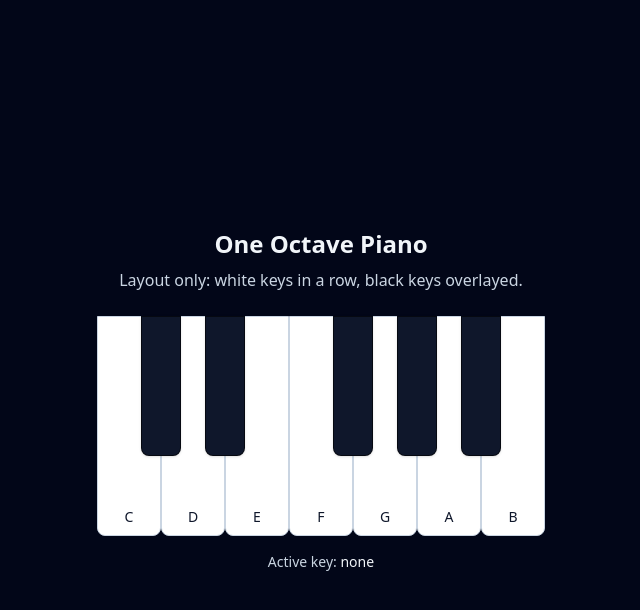
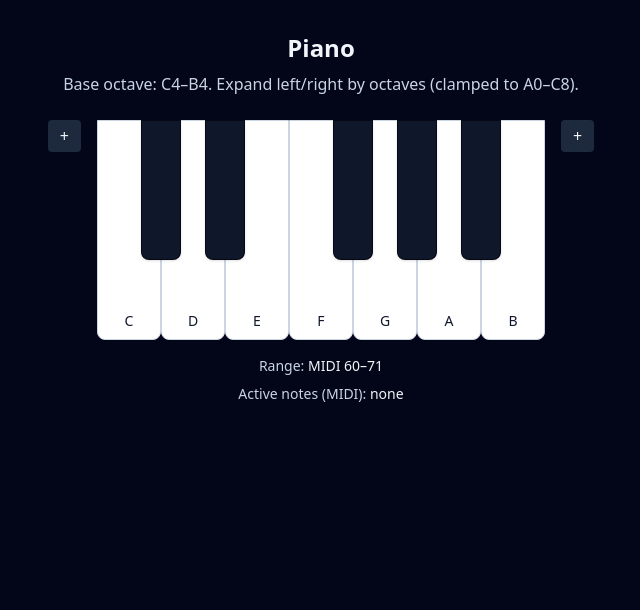
Before and after one commit to graysonrucker/chordcompute, a React (Vite) app in the folder client/: page / in a window 1280 px wide. Shown: the top 610 px of the page, without its empty margins (319-959 px from the left). Built offline with nearby package versions, Linux system fonts and the light colour scheme.

Commit message:
Piano can now expand to full 88-key range **needs adjustments**

```diff
--- a/client/src/App.jsx
+++ b/client/src/App.jsx
@@ -1,22 +1,159 @@
-import { useState } from "react";
+import { useMemo, useState } from "react";
 import Piano from "./components/Piano";
 
+//**REFACTOR THIS**//
+
+const MIDI_MIN = 21;   // A0
+const MIDI_MAX = 108;  // C8
+const BASE_START = 60; // C4
+const BASE_END = 71;   // B4
+
 export default function App() {
-  const [active, setActive] = useState(null);
+  const [activeNotes, setActiveNotes] = useState([]); // MIDI numbers
+  const [leftOctaves, setLeftOctaves] = useState(0);
+  const [rightOctaves, setRightOctaves] = useState(0);
+
+  // Maximum expansions allowed before we'd exceed the 88-key window
+  const maxLeftOctaves = useMemo(
+    () => Math.ceil((BASE_START - MIDI_MIN) / 12),
+    []
+  );
+  const maxRightOctaves = useMemo(
+    () => Math.ceil((MIDI_MAX - BASE_END) / 12),
+    []
+  );
+
+  // Compute visible range, clamped to the real piano
+  const unclampedStart = BASE_START - 12 * leftOctaves;
+  const unclampedEnd = BASE_END + 12 * rightOctaves;
+
+  const startMidi = Math.max(MIDI_MIN, unclampedStart);
+  const endMidi = Math.min(MIDI_MAX, unclampedEnd);
+
+  function clampSelectionsToRange(lo, hi) {
+    setActiveNotes((prev) => prev.filter((m) => m >= lo && m <= hi));
+  }
+
+  function addLeft() {
+    setLeftOctaves((v) => Math.min(maxLeftOctaves, v + 1));
+  }
+
+  function removeLeft() {
+    setLeftOctaves((v) => {
+      const next = Math.max(0, v - 1);
+
+      // compute NEXT range after removing
+      const nextUnclampedStart = BASE_START - 12 * next;
+      const nextStart = Math.max(MIDI_MIN, nextUnclampedStart);
+      const nextEnd = Math.min(MIDI_MAX, BASE_END + 12 * rightOctaves);
+
+      clampSelectionsToRange(nextStart, nextEnd);
+      return next;
+    });
+  }
+
+  function addRight() {
+    setRightOctaves((v) => Math.min(maxRightOctaves, v + 1));
+  }
+
+  function removeRight() {
+    setRightOctaves((v) => {
+      const next = Math.max(0, v - 1);
+
+      // compute NEXT range after removing
+      const nextStart = Math.max(MIDI_MIN, BASE_START - 12 * leftOctaves);
+      const nextUnclampedEnd = BASE_END + 12 * next;
+      const nextEnd = Math.min(MIDI_MAX, nextUnclampedEnd);
+
+      clampSelectionsToRange(nextStart, nextEnd);
+      return next;
+    });
+  }
+
+  const canAddLeft = leftOctaves < maxLeftOctaves;
+  const canAddRight = rightOctaves < maxRightOctaves;
 
   return (
-    <div className="min-h-screen bg-slate-950 text-slate-100 flex flex-col items-center justify-center p-8">
-      <h1 className="text-2xl font-semibold">One Octave Piano</h1>
+    <div className="min-h-screen bg-slate-950 text-slate-100 flex flex-col items-center p-8">
+      <h1 className="text-2xl font-semibold">Piano</h1>
       <p className="mt-2 text-slate-300">
-        Layout only: white keys in a row, black keys overlayed.
+        Base octave: C4–B4. Expand left/right by octaves (clamped to A0–C8).
       </p>
 
-      <div className="mt-6">
-        <Piano active={active} setActive={setActive} />
+      <div className="mt-6 flex items-start gap-4">
+        {/* LEFT controls */}
+        <div className="flex flex-col items-center">
+          <button
+            onClick={addLeft}
+            disabled={!canAddLeft}
+            className={[
+              "px-3 py-1 rounded bg-slate-800 hover:bg-slate-700",
+              "disabled:opacity-40 disabled:cursor-not-allowed",
+            ].join(" ")}
+            title="Add an octave on the left"
+          >
+            +
+          </button>
+
+          {leftOctaves > 0 && (
+            <button
+              onClick={removeLeft}
+              className="mt-2 px-3 py-1 rounded bg-slate-800 hover:bg-slate-700"
+              title="Remove an octave from the left"
+            >
+              −
+            </button>
+          )}
+        </div>
+
+        {/* PIANO (wrap in overflow-x-auto when it gets wide) */}
+        <div className="max-w-full overflow-x-auto">
+          <Piano
+            activeNotes={activeNotes}
+            setActiveNotes={setActiveNotes}
+            startMidi={startMidi}
+            endMidi={endMidi}
+          />
+        </div>
+
+        {/* RIGHT controls */}
+        <div className="flex flex-col items-center">
+          <button
+            onClick={addRight}
+            disabled={!canAddRight}
+            className={[
+              "px-3 py-1 rounded bg-slate-800 hover:bg-slate-700",
+              "disabled:opacity-40 disabled:cursor-not-allowed",
+            ].join(" ")}
+            title="Add an octave on the right"
+          >
+            +
+          </button>
+
+          {rightOctaves > 0 && (
+            <button
+              onClick={removeRight}
+              className="mt-2 px-3 py-1 rounded bg-slate-800 hover:bg-slate-700"
+              title="Remove an octave from the right"
+            >
+              −
+            </button>
+          )}
+        </div>
       </div>
 
       <div className="mt-4 text-sm text-slate-300">
-        Active key: <span className="text-slate-100">{active ?? "none"}</span>
+        Range:{" "}
+        <span className="text-slate-100">
+          MIDI {startMidi}–{endMidi}
+        </span>
+      </div>
+
+      <div className="mt-2 text-sm text-slate-300">
+        Active notes (MIDI):{" "}
+        <span className="text-slate-100">
+          {activeNotes.length ? activeNotes.join(", ") : "none"}
+        </span>
       </div>
     </div>
   );
--- a/client/src/components/Piano.jsx
+++ b/client/src/components/Piano.jsx
@@ -1,49 +1,101 @@
-export default function Piano({ active, setActive }) {
-  const whiteKeys = ["C", "D", "E", "F", "G", "A", "B"];
+const NOTE_NAMES = ["C", "C#", "D", "D#", "E", "F", "F#", "G", "G#", "A", "A#", "B"];
 
-  const blackKeys = [
-    { name: "C#", between: "C" },
-    { name: "D#", between: "D" },
-    { name: "F#", between: "F" },
-    { name: "G#", between: "G" },
-    { name: "A#", between: "A" },
-  ];
+function pcName(midi) {
+  const pc = ((midi % 12) + 12) % 12;
+  return NOTE_NAMES[pc];
+}
 
+function isWhitePc(pc) {
+  return pc === 0 || pc === 2 || pc === 4 || pc === 5 || pc === 7 || pc === 9 || pc === 11;
+}
+
+export default function Piano({
+  activeNotes,
+  setActiveNotes,
+  startMidi = 60, // default C4
+  endMidi = 71,   // default B4
+}) {
   const WHITE_W = 64;
   const BLACK_W = 40;
   const WHITE_H = 220;
   const BLACK_H = 140;
 
-  const whiteIndex = { C: 0, D: 1, E: 2, F: 3, G: 4, A: 5, B: 6 };
+  function isActive(midi) {
+    return activeNotes.includes(midi);
+  }
+
+  function toggleMidi(midi) {
+    setActiveNotes((prev) =>
+      prev.includes(midi) ? prev.filter((n) => n !== midi) : [...prev, midi]
+    );
+  }
+
+  // Build keys for the visible MIDI range
+  const whites = [];
+  const blacks = [];
+
+  // Map from a "between white midi" to its x index (white key position)
+  // Example: for C# we want it between C and D, so "betweenMidi" is C's midi.
+  const whitePosByMidi = new Map();
+
+  // First pass: collect whites and record their positions
+  for (let m = startMidi; m <= endMidi; m++) {
+    const pc = ((m % 12) + 12) % 12;
+    if (isWhitePc(pc)) {
+      const xIndex = whites.length;
+      whites.push({ midi: m, label: pcName(m) });
+      whitePosByMidi.set(m, xIndex);
+    }
+  }
+
+  // Second pass: collect blacks with positioning info
+  for (let m = startMidi; m <= endMidi; m++) {
+    const pc = ((m % 12) + 12) % 12;
+    if (!isWhitePc(pc)) {
+      const label = pcName(m);
+
+      // Determine which white key it sits "between" by using the previous white midi.
+      const betweenMidi = m - 1;
+
+      // If the between white isn't in range (can happen at edges), skip rendering this black key.
+      if (!whitePosByMidi.has(betweenMidi)) continue;
+
+      const whiteIndex = whitePosByMidi.get(betweenMidi);
+      const leftPx = (whiteIndex + 1) * WHITE_W - BLACK_W / 2;
+
+      blacks.push({ midi: m, label, leftPx });
+    }
+  }
 
   return (
     <div
       className="relative select-none"
       style={{
-        width: `${whiteKeys.length * WHITE_W}px`,
+        width: `${whites.length * WHITE_W}px`,
         height: `${WHITE_H}px`,
       }}
     >
       {/* WHITE KEYS */}
       <div className="flex h-full">
-        {whiteKeys.map((k) => {
-          const isActive = active === k;
+        {whites.map((k) => {
+          const active = isActive(k.midi);
           return (
             <button
-              key={k}
-              onClick={() => setActive(k)}
+              key={k.midi}
+              onClick={() => toggleMidi(k.midi)}
               className={[
                 "relative border border-slate-300 text-slate-900",
                 "flex items-end justify-center",
                 "rounded-b-lg",
                 "transition-colors",
-                isActive
+                active
                   ? "bg-cyan-300 hover:bg-cyan-200"
                   : "bg-white hover:bg-slate-100",
               ].join(" ")}
               style={{ width: `${WHITE_W}px`, height: `${WHITE_H}px` }}
+              title={`${k.label} (MIDI ${k.midi})`}
             >
-              <span className="mb-2 text-sm">{k}</span>
+              <span className="mb-2 text-sm">{k.label}</span>
             </button>
           );
         })}
@@ -51,31 +103,29 @@ export default function Piano({ active, setActive }) {
 
       {/* BLACK KEYS */}
       <div className="pointer-events-none absolute left-0 top-0">
-        {blackKeys.map((bk) => {
-          const i = whiteIndex[bk.between];
-          const leftPx = (i + 1) * WHITE_W - BLACK_W / 2;
-
-          const isActive = active === bk.name;
+        {blacks.map((bk) => {
+          const active = isActive(bk.midi);
           return (
             <button
-              key={bk.name}
-              onClick={() => setActive(bk.name)}
+              key={bk.midi}
+              onClick={() => toggleMidi(bk.midi)}
               className={[
                 "pointer-events-auto absolute",
                 "border border-black/60 text-slate-100",
                 "rounded-b-lg shadow",
                 "transition-colors",
-                isActive
+                active
                   ? "bg-cyan-300 hover:bg-cyan-200"
                   : "bg-slate-900 hover:bg-slate-800",
               ].join(" ")}
               style={{
-                left: `${leftPx}px`,
+                left: `${bk.leftPx}px`,
                 width: `${BLACK_W}px`,
                 height: `${BLACK_H}px`,
               }}
+              title={`${bk.label} (MIDI ${bk.midi})`}
             >
-              <span className="sr-only">{bk.name}</span>
+              <span className="sr-only">{bk.label}</span>
             </button>
           );
         })}
```
Also changed, not shown: 1 other file (tests, documents, lock files or other folders).
